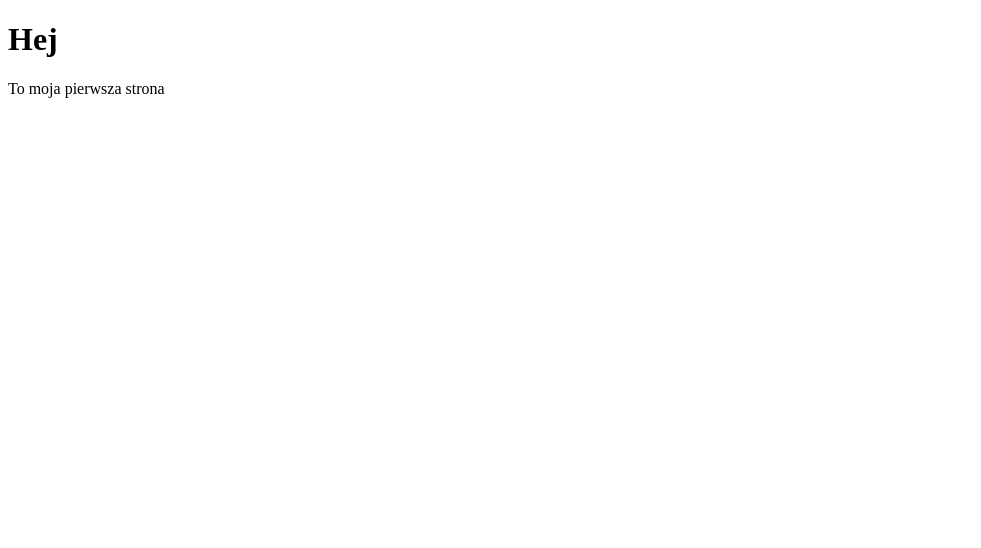
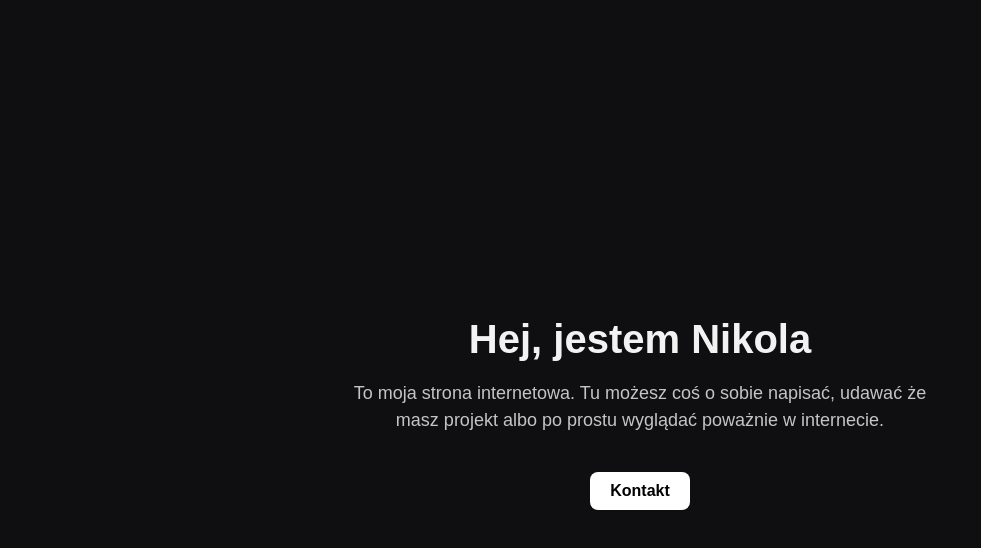
Before and after one commit to incognitomodeuh/bartekroznieckifilozofgrecki.github.io, a plain HTML site: page index.html in a window 1280 px wide. Shown: the whole page, without its empty margins (0-981 px from the left). Drawn offline with Linux system fonts and the light colour scheme.

Commit message:
index.html

```diff
--- a/index.html
+++ b/index.html
@@ -1,10 +1,65 @@
 <!DOCTYPE html>
-<html>
+<html lang="pl">
 <head>
+  <meta charset="UTF-8">
+  <meta name="viewport" content="width=device-width, initial-scale=1.0">
   <title>Moja strona</title>
+
+  <style>
+    body {
+      margin: 0;
+      font-family: Arial, sans-serif;
+      background: #0f0f12;
+      color: #f2f2f2;
+      display: flex;
+      justify-content: center;
+      align-items: center;
+      height: 100vh;
+      text-align: center;
+    }
+
+    .box {
+      max-width: 600px;
+      padding: 30px;
+    }
+
+    h1 {
+      font-size: 40px;
+      margin-bottom: 10px;
+    }
+
+    p {
+      font-size: 18px;
+      opacity: 0.8;
+      line-height: 1.5;
+    }
+
+    .btn {
+      margin-top: 20px;
+      display: inline-block;
+      padding: 10px 20px;
+      background: white;
+      color: black;
+      text-decoration: none;
+      border-radius: 8px;
+      font-weight: bold;
+    }
+
+    .btn:hover {
+      opacity: 0.8;
+    }
+  </style>
 </head>
+
 <body>
-  <h1>Hej</h1>
-  <p>To moja pierwsza strona</p>
+  <div class="box">
+    <h1>Hej, jestem Nikola</h1>
+    <p>
+      To moja strona internetowa. Tu możesz coś o sobie napisać,
+      udawać że masz projekt albo po prostu wyglądać poważnie w internecie.
+    </p>
+
+    <a class="btn" href="#">Kontakt</a>
+  </div>
 </body>
 </html>
```
